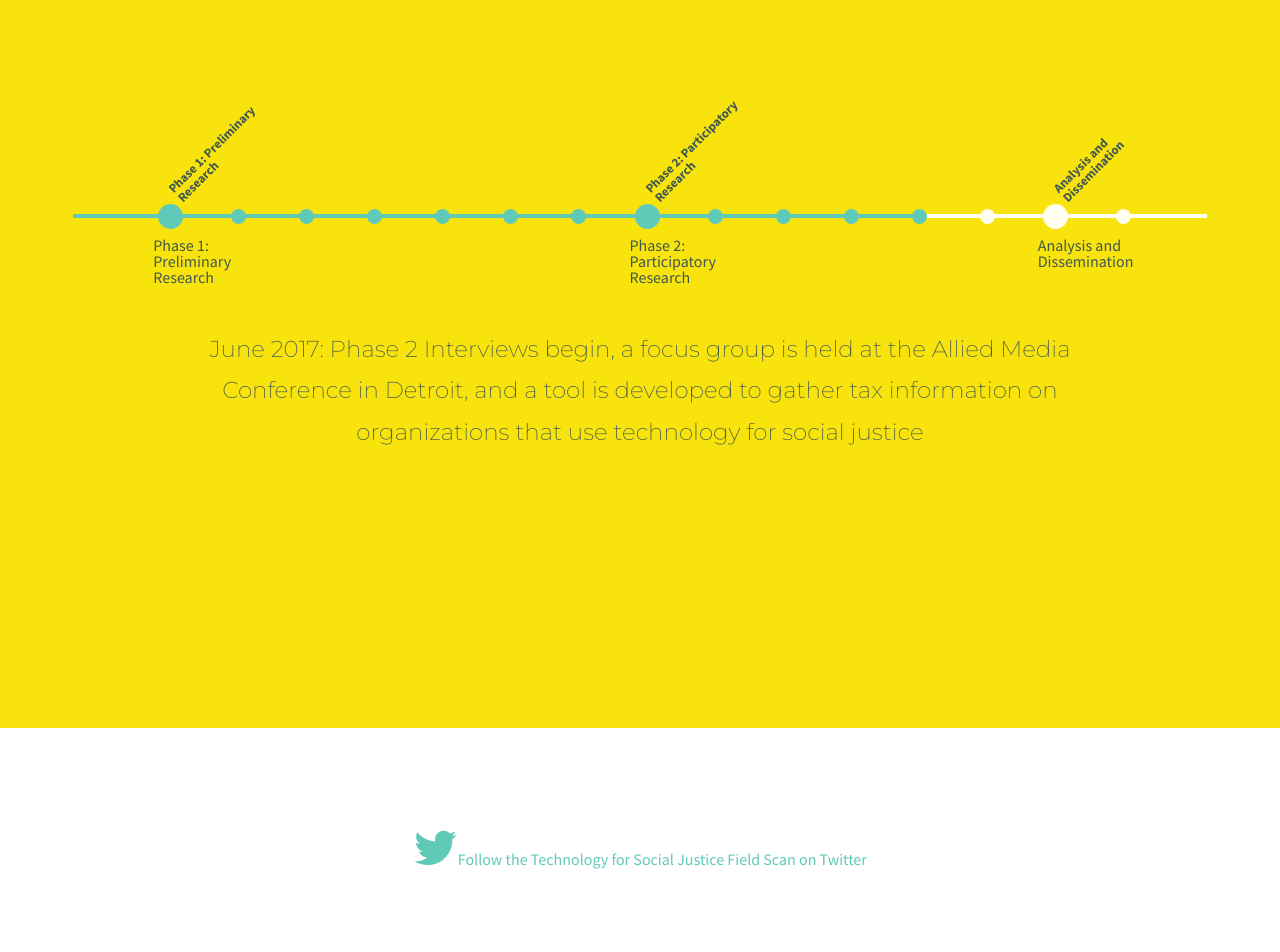
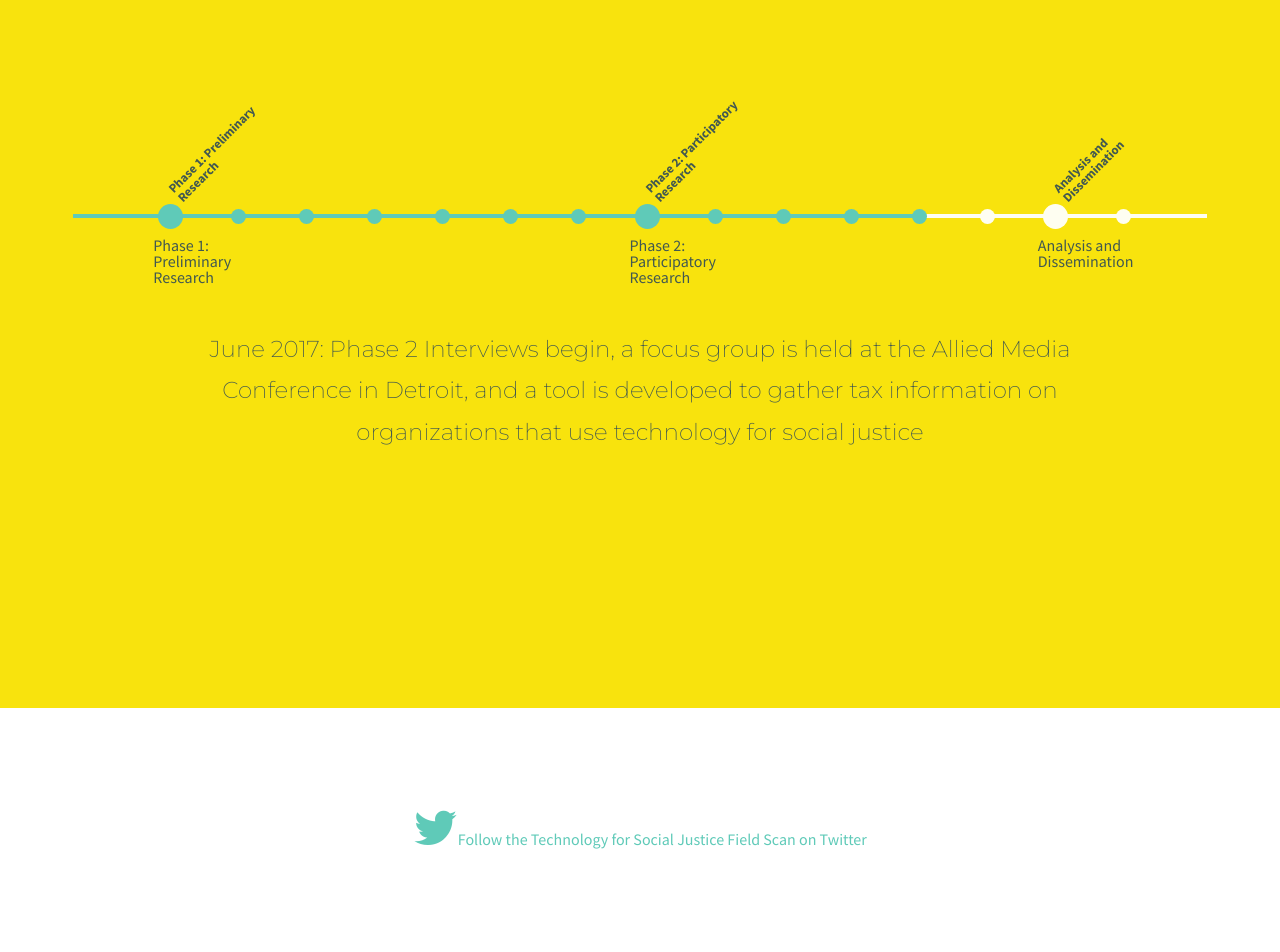
Before and after one commit to opentechinstitute/tech-for-social-justice, a Jekyll site: the page built from index.markdown, in a window 1280 px wide. Shown: the part 1350-2302 px from the top of the page. Built offline with Jekyll 4.4.1, drawn with Linux system fonts in a browser that asks for light colours; nearby versions of some CDN libraries.

Commit message:
fixed overzealous padding

```diff
--- a/_sass/_timeline.sass
+++ b/_sass/_timeline.sass
@@ -26,8 +26,8 @@
 	// width: 100%
 	// box-sizing: border-box
 	// min-height: 33vh
-	padding-top: 9em
-	padding-bottom: 9em
+	//padding-top: 9em
+	//padding-bottom: 9em
 	.section-wrapper
 		padding: 10px
 		box-sizing: border-box
@@ -80,11 +80,13 @@
 			cursor: pointer
 #timeline
 	// padding-top: 50px
+	padding-top: 9em
 	padding-bottom: 50px
 	background-color: $three
 	color: $black
 #description
 	padding-top: 80px
+	padding-bottom: 8em
 	min-height: 30vh
 	//background-color: $two
 	color: $black
```
